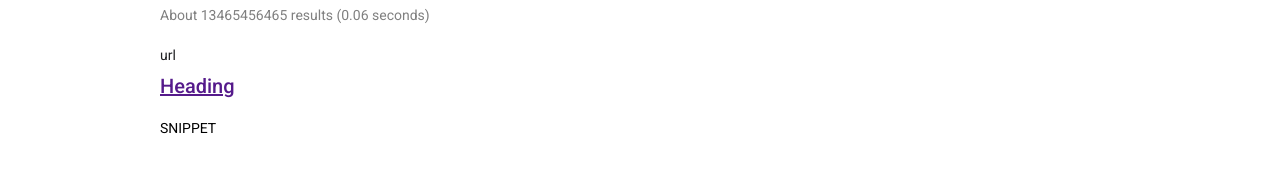
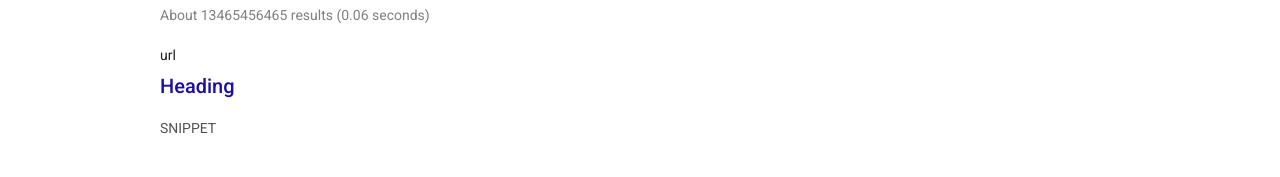
Before and after one commit to khurtado801/ngGoogle, an Angular app: page /results in a window 1280 px wide. Shown: the part 123-300 px from the top of the page. Built offline with nearby package versions, Linux system fonts and the light colour scheme.

Commit message:
Added API to environment, started logic for GET request.

```diff
--- a/src/app/app.module.ts
+++ b/src/app/app.module.ts
@@ -9,6 +9,7 @@ import { HomeComponent } from './components/home/home.component';
 import { SearchComponent } from './components/search/search.component';
 import { ResultComponent } from './components/result/result.component';
 import { FormsModule } from '@angular/forms';
+import { HttpClientModule } from '@angular/common/http';
 // import { MaterialModule } from './shared/material/material/material.module';
 
 @NgModule({
@@ -23,7 +24,8 @@ import { FormsModule } from '@angular/forms';
     AppRoutingModule,
     BrowserAnimationsModule,
     MatIconModule,
-    FormsModule
+    FormsModule,
+    HttpClientModule
     // MaterialModule,
   ],
   providers: [],
--- a/src/app/components/result/result.component.scss
+++ b/src/app/components/result/result.component.scss
@@ -136,6 +136,23 @@
         margin-bottom: 5px;
         display: block;
       }
+
+      a.search-results-body-heading {
+        font-size: 20px;
+        line-height: 1.3;
+        color: #1A0DAB;
+        text-decoration: none;
+
+        &:hover {
+          text-decoration: underline;
+          cursor: pointer;
+        }
+      }
+
+      div.search-results-body-details {
+        color: #4D5156;
+        margin-bottom: 20px;
+      }
     }
 
   }
--- a/src/environments/environment.ts
+++ b/src/environments/environment.ts
@@ -2,8 +2,11 @@
 // `ng build --prod` replaces `environment.ts` with `environment.prod.ts`.
 // The list of file replacements can be found in `angular.json`.
 
-export const environment = {
-  production: false
+export const environment: {API_KEY: string, CX_KEY: string, SERVER_URL: string, production: boolean} = {
+  production: false,
+  SERVER_URL: 'https://www.googleapis.com/customsearch/v1?',
+  API_KEY: 'AIzaSyDnhH2u40K8BHW3YFU7cOhES1YzXlZeTAo',
+  CX_KEY: '025516be3eea4a4f7',
 };
 
 /*
```
Also changed, not shown: src/app/search.service.ts (added, +19 -0 lines), src/environments/environment.prod.ts (+5 -2 lines), 1 other file (tests, documents, lock files or other folders).
